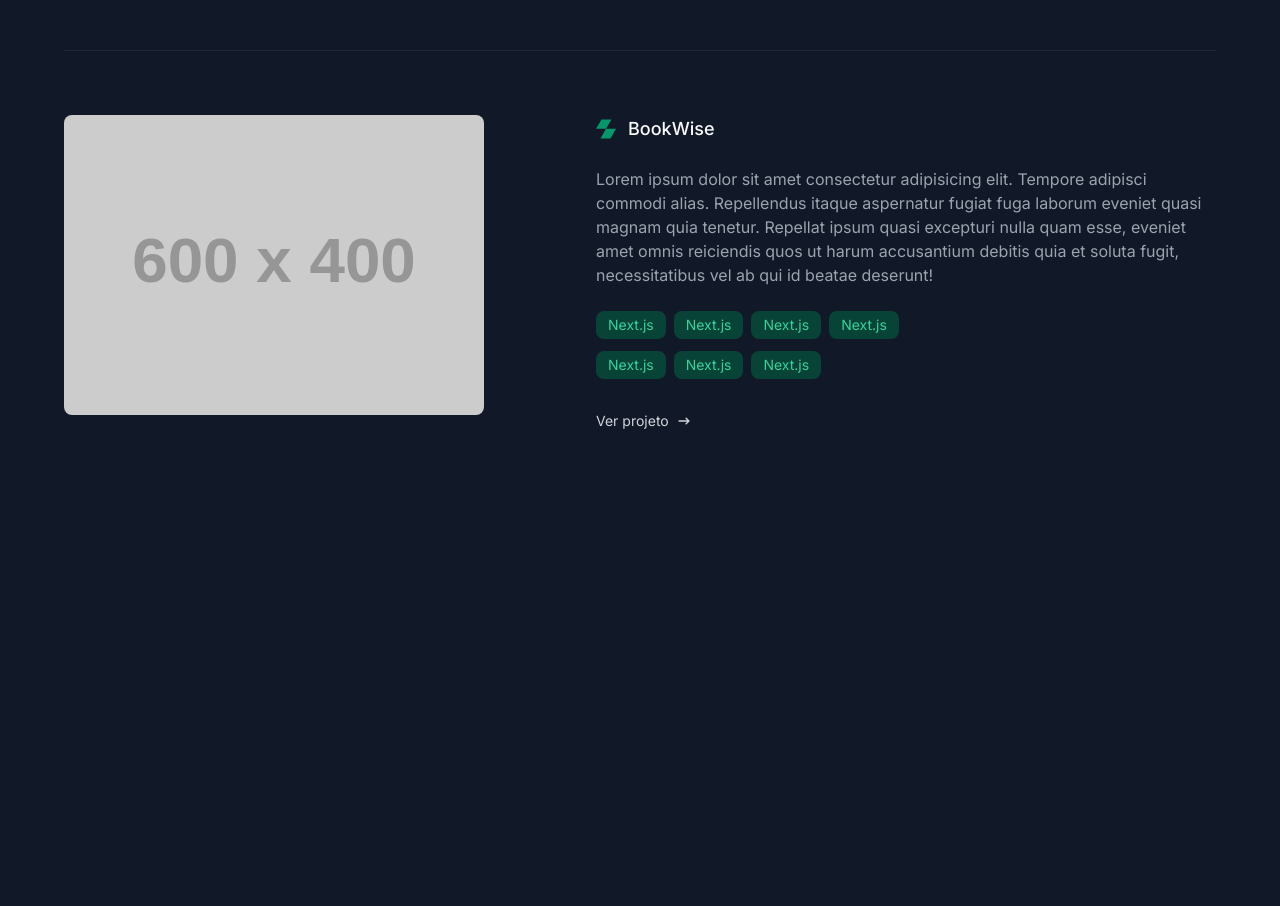
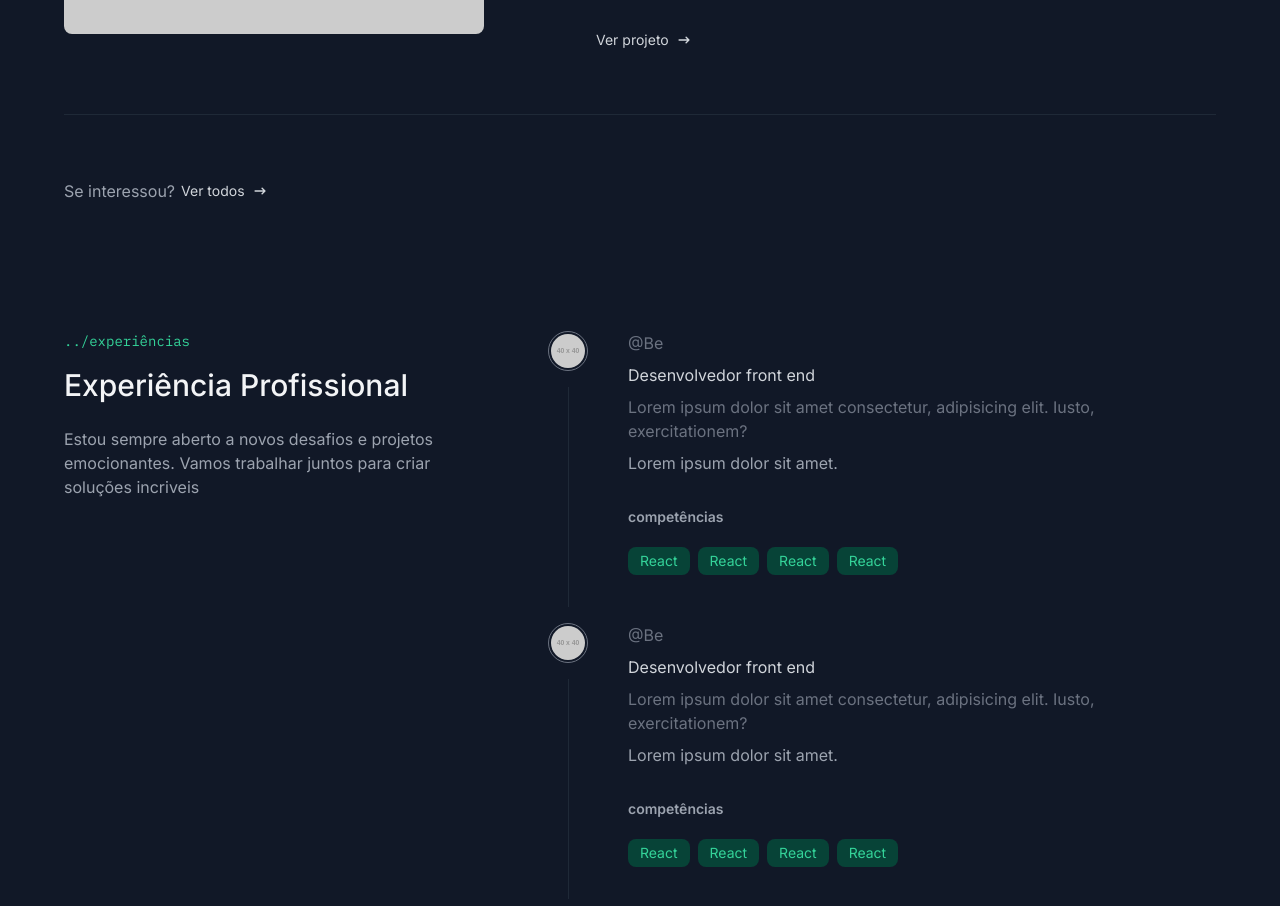
Before and after one commit to JhonathanPinheiro/Portfolio, a Next.js app: page / in a window 1280 px wide. Shown: the part 2095-3001 px from the top of the page. Before the commit the page ends 2526 px from the top, so only its background shows below. Built offline with nearby package versions, Linux system fonts and the light colour scheme.

Commit message:
feat: work experience section

```diff
--- a/app/page.tsx
+++ b/app/page.tsx
@@ -6,6 +6,7 @@ export default async function HomePage() {
       <Home.Hero />
       <Home.KnownTechs />
       <Home.HighlightedProjects />
+      <Home.WorkExperience />
     </>
   );
 }
--- a/components/atoms/TechBadge/index.tsx
+++ b/components/atoms/TechBadge/index.tsx
@@ -1,9 +1,11 @@
 type TecgBadge = {
-    name: string
+  name: string;
+};
+
+export default function TechBadge({ name }: TecgBadge) {
+  return (
+    <span className="cursor-default rounded-lg bg-emerald-900/80 px-3 py-1 text-sm text-emerald-400">
+      {name}
+    </span>
+  );
 }
-
-export default function TechBadge ({ name }: TecgBadge){
-    return (
-        <span className="text-emerald-400 bg-emerald-900/80 text-sm py-1 px-3 rounded-lg">{name}</span>
-    )
-}
--- /dev/null
+++ b/components/molecules/ExperienceItem/index.tsx
@@ -0,0 +1,50 @@
+import { TechBadge } from "@/components/atoms";
+import Image from "next/image";
+
+export default function ExperienceItem() {
+  return (
+    <div className="grid grid-cols-[40px,1fr] gap-4 md:gap-10">
+      <div className="flex flex-col items-center gap-4">
+        <div className="rounded-full border border-gray-500 p-0.5">
+          <Image
+            src="https://placehold.co/40x40.png"
+            width={40}
+            height={40}
+            className="rounded-full"
+            alt="Logo da empresa"
+          />
+        </div>
+
+        <div className="h-full w-[1px] bg-gray-800"></div>
+      </div>
+
+      <div>
+        <div className="flex flex-col gap-2 text-sm sm:text-base">
+          <a
+            href="http://"
+            target="_blank"
+            rel="noopener noreferrer"
+            className="text-gray-500 transition-colors hover:text-emerald-500"
+          >
+            @Be
+          </a>
+          <h4 className="text-gray-300">Desenvolvedor front end</h4>
+          <span className="text-gray-500">
+            Lorem ipsum dolor sit amet consectetur, adipisicing elit. Iusto,
+            exercitationem?
+          </span>
+          <p className="text-gray-400">Lorem ipsum dolor sit amet.</p>
+          <p className="mb-3 mt-6 text-sm font-semibold text-gray-400">
+            competências
+          </p>
+          <div className="mb-8 flex flex-wrap gap-x-2 gap-y-3 lg:max-w-[350px]">
+            <TechBadge name="React" />
+            <TechBadge name="React" />
+            <TechBadge name="React" />
+            <TechBadge name="React" />
+          </div>
+        </div>
+      </div>
+    </div>
+  );
+}
--- a/components/molecules/index.js
+++ b/components/molecules/index.js
@@ -1,5 +1,4 @@
-import Header from './Header'
+import Header from "./Header";
+import ExperienceItem from "../molecules/ExperienceItem";
 
-export {
-    Header
-}
+export { Header, ExperienceItem };
--- a/components/organisms/Home/HighlightedProjects/index.tsx
+++ b/components/organisms/Home/HighlightedProjects/index.tsx
@@ -1,12 +1,14 @@
 import {
   HorizontalDivider,
+  Link,
   ProjectCard,
   SectionTitle,
 } from "@/components/atoms";
+import { HiArrowNarrowRight } from "react-icons/hi";
 
-export default function HighlightedProjects() {
+export default function HighlightedProjectsSection() {
   return (
-    <section className="container">
+    <section className="container py-16">
       <SectionTitle title="Projetos em destaque" subtitle="destaques" />
       <HorizontalDivider className="mb-16" />
 
@@ -15,7 +17,13 @@ export default function HighlightedProjects() {
         <HorizontalDivider className="my-16" />
         <ProjectCard />
         <HorizontalDivider className="my-16" />
-        <ProjectCard />
+
+        <p className="flex items-center gap-1.5">
+          <span className="text-gray-400">Se interessou?</span>
+          <Link href="" className="inline-flex">
+            Ver todos <HiArrowNarrowRight />
+          </Link>
+        </p>
       </div>
     </section>
   );
--- /dev/null
+++ b/components/organisms/Home/WorkExperience/index.tsx
@@ -0,0 +1,24 @@
+import { SectionTitle } from "@/components/atoms";
+import { ExperienceItem } from "@/components/molecules";
+
+export default function WorkExperienceSection() {
+  return (
+    <section className="container flex flex-col gap-10 py-16 md:flex-row md:gap-4 lg:gap-16">
+      <div className="max-w-[420px]">
+        <SectionTitle
+          title="Experiência Profissional"
+          subtitle="experiências"
+        />
+        <p className="mt-6 text-gray-400">
+          Estou sempre aberto a novos desafios e projetos emocionantes. Vamos
+          trabalhar juntos para criar soluções incriveis
+        </p>
+      </div>
+
+      <div className="flex flex-col gap-4">
+        <ExperienceItem />
+        <ExperienceItem />
+      </div>
+    </section>
+  );
+}
--- a/components/organisms/Home/index.js
+++ b/components/organisms/Home/index.js
@@ -1,5 +1,6 @@
 import Hero from "./Hero";
 import KnownTechs from "./KnownTechs";
 import HighlightedProjects from "./HighlightedProjects";
+import WorkExperience from "./WorkExperience";
 
-export { Hero, KnownTechs, HighlightedProjects };
+export { Hero, KnownTechs, HighlightedProjects, WorkExperience };
```
